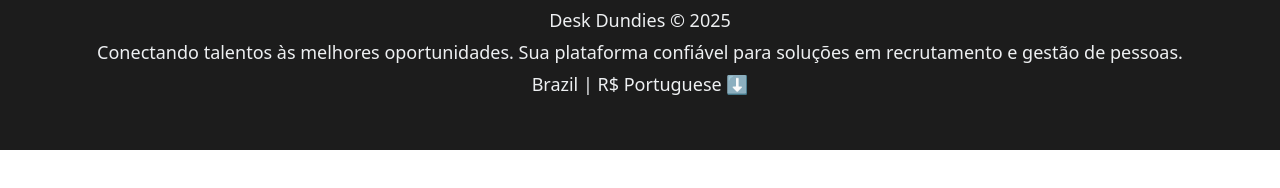
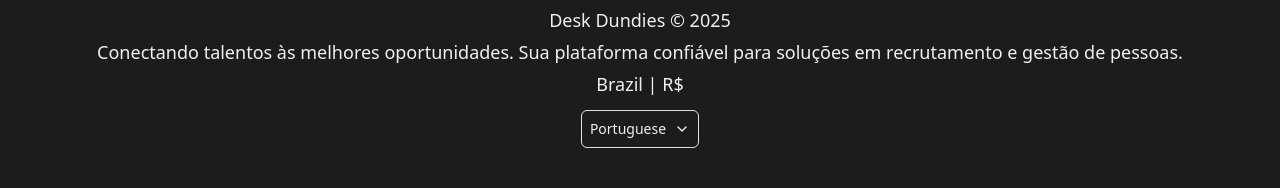
Before and after one commit to projetointegrador-g3/conselho_do_rh_react, a React (Vite) app: page /home in a window 1280 px wide. Shown: the part 938-1126 px from the top of the page. Before the commit the page ends 1088 px from the top, so only its background shows below. Built offline with nearby package versions, Linux system fonts and the light colour scheme; no server answers; a web font is replaced by a local one.

Commit message:
:sparkles: Footer components

```diff
--- a/package.json
+++ b/package.json
@@ -12,8 +12,11 @@
   "dependencies": {
     "@phosphor-icons/react": "^2.1.7",
     "@tailwindcss/vite": "^4.0.8",
+    "add": "^2.0.6",
     "axios": "^1.7.9",
     "bootstrap": "^5.3.3",
+    "init": "^0.1.2",
+    "lucide-react": "^0.476.0",
     "react": "^19.0.0",
     "react-bootstrap": "^2.10.9",
     "react-dom": "^19.0.0",
@@ -21,6 +24,8 @@
     "react-loader-spinner": "^6.1.6",
     "react-router-dom": "^7.2.0",
     "react-toastify": "^11.0.5",
+    "select": "^1.1.2",
+    "shadcn-ui": "^0.9.4",
     "tailwindcss": "^4.0.8"
   },
   "devDependencies": {
--- a/src/components/footer/Footer.tsx
+++ b/src/components/footer/Footer.tsx
@@ -1,9 +1,20 @@
-import { ArrowDown, FacebookLogo, GithubLogo, InstagramLogo, LinkedinLogo } from '@phosphor-icons/react'
+import { FacebookLogo, GithubLogo, InstagramLogo, LinkedinLogo } from '@phosphor-icons/react'
 import styles from './Footer.module.css'
+import { ChevronDown } from "lucide-react";
+import { useState } from 'react';
 
 function Footer() {
 
     const data = new Date().getFullYear()
+    const [isOpen, setIsOpen] = useState(false);
+    const [language, setLanguage] = useState("Portuguese");
+
+    const toggleDropdown = () => setIsOpen(!isOpen);
+
+    const changeLanguage = (lang) => {
+        setLanguage(lang);
+        setIsOpen(false);
+    };
 
     return (
         <>
@@ -20,8 +31,28 @@
                     <p className='text-lg font-extralight m-1'>Desk Dundies © {data}</p>
                     <p className='text-lg font-extralight m-0'>Conectando talentos às melhores oportunidades.
                         Sua plataforma confiável para soluções em recrutamento e gestão de pessoas. </p>
-                    <p className='text-lg font-extralight m-1'> Brazil | R$  Portuguese ⬇</p>
+                    <p className='text-lg font-extralight m-1'> Brazil | R$</p>
 
+
+                    {/* Dropdown de Idioma */}
+                    <div className="relative mt-2 text-sm">
+                        <button
+                            onClick={toggleDropdown}
+                            className="flex items-center gap-2 border p-2 rounded cursor-pointer"
+                        >
+                            {language} <ChevronDown size={16} />
+                        </button>
+
+                        {isOpen && (
+                            <div className="absolute left-0 mt-1 w-40 bg-black shadow-md rounded-md border z-10">
+                                <ul className="p-2">
+                                    <li className="cursor-pointer p-2 hover:bg-gray-900" onClick={() => changeLanguage("Portuguese")}>🇧🇷 Português</li>
+                                    <li className="cursor-pointer p-2 hover:bg-gray-900" onClick={() => changeLanguage("English")}>🇺🇸 English</li>
+                                    <li className="cursor-pointer p-2 hover:bg-gray-900" onClick={() => changeLanguage("Español")}>🇪🇸 Español</li>
+                                </ul>
+                            </div>
+                        )}
+                    </div>
                 </div>
             </div>
         </>
```
Also changed, not shown: 1 other file (tests, documents, lock files or other folders).
